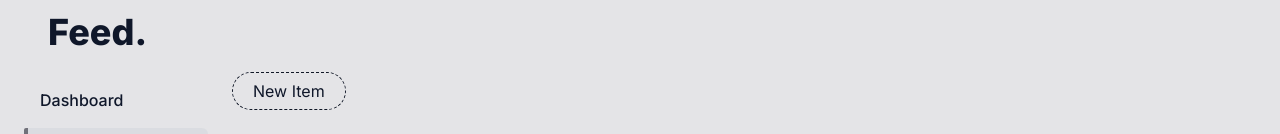
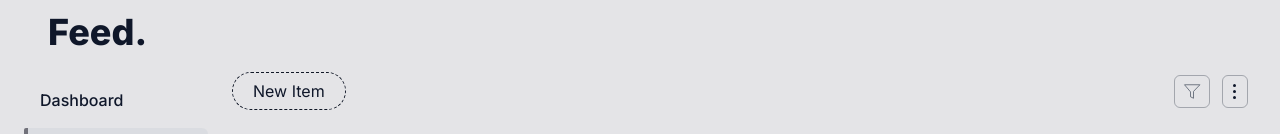
Before and after one commit to aymaneatigui/Feed, a React (Vite) app in the folder client/: page /items in a window 1280 px wide. Shown: the top 134 px of the page. Built offline with nearby package versions, Linux system fonts and the light colour scheme; no server answers.

Commit message:
add Filtred and Sort functionality

```diff
--- a/client/src/hooks/useItems.jsx
+++ b/client/src/hooks/useItems.jsx
@@ -1,15 +1,54 @@
-import { useEffect } from "react";
+import { useEffect, useRef } from "react";
 import { useDispatch, useSelector } from "react-redux";
 import { getItemsAc } from "../features/items/itemsAction.jsx";
+import { useState } from "react";
 
 const useItems = () => {
   const dispatch = useDispatch();
   const { items } = useSelector((state) => state.items);
 
+  const [sort, setSort] = useState("label");
+  const [list, setList] = useState([]);
+  const [filtred, setFiltred] = useState(false);
+  const [editSort, setEditSort] = useState(false);
+
   //Get Items :
   useEffect(() => {
     dispatch(getItemsAc());
   }, [dispatch]);
+
+  useEffect(() => {
+    let filtredList = [...items];
+    if (filtred) {
+      filtredList = filtredList.filter((i) => i?.isAvailable == true);
+    }
+    switch (sort) {
+      case "created":
+        filtredList = filtredList.sort(
+          (a, b) => new Date(b.createdAt) - new Date(a.createdAt),
+        );
+        break;
+
+      case "lowestprice":
+        filtredList = filtredList.sort((a, b) => a.price - b.price);
+        break;
+
+      case "highestprice":
+        filtredList = filtredList.sort((a, b) => b.price - a.price);
+        break;
+
+      default:
+        filtredList = filtredList.sort((a, b) => b.label - a.label);
+        break;
+    }
+    // if (sort == "created") {
+    //   filtredList = filtredList.sort(
+    //     (a, b) => new Date(b.createdAt) - new Date(a.createdAt),
+    //   );
+    // }
+    console.log(filtredList);
+    setList(filtredList);
+  }, [filtred, items, sort]);
 
   // Function to find an item by id
   const findItemById = (itemId) => {
@@ -17,7 +56,33 @@ const useItems = () => {
     return foundItem || false;
   };
 
-  return { items: items || [], findItemById };
+  const sortRef = useRef();
+
+  const handleClickOutside = (e) => {
+    if (sortRef.current.contains(e.target)) {
+      return;
+    }
+    setEditSort(false);
+  };
+
+  useEffect(() => {
+    document.addEventListener("mousedown", handleClickOutside);
+    return () => {
+      document.removeEventListener("mousedown", handleClickOutside);
+    };
+  }, []);
+
+  return {
+    items: list,
+    findItemById,
+    setFiltred,
+    filtred,
+    setSort,
+    sort,
+    setEditSort,
+    editSort,
+    sortRef,
+  };
 };
 
 export default useItems;
--- a/client/src/pages/item/Items.jsx
+++ b/client/src/pages/item/Items.jsx
@@ -4,30 +4,152 @@ import SideBar from "../SideBar.jsx";
 import Item from "./Item.jsx";
 
 const Items = () => {
-  const { items } = useItems();
+  const {
+    items,
+    setFiltred,
+    filtred,
+    setSort,
+    sort,
+    setEditSort,
+    editSort,
+    sortRef,
+  } = useItems();
+
+
   return (
     <div className="flex h-[calc(100vh-80px)] w-full">
       <SideBar />
       <div className="mx-3 flex h-full w-full flex-col overflow-hidden">
-        <div className="mb-3 flex w-full items-center justify-between">
+        <div className="mb-3 flex w-full items-center justify-between ">
           <Link
             to={"/item/create"}
             className="ml-3 w-fit cursor-pointer whitespace-nowrap rounded-full border border-dashed border-gray-900 px-5 py-2 leading-tight hover:bg-gray-300/50 "
           >
             New Item
           </Link>
+          <div className="mr-5 flex">
+            {/* Filter Icon */}
+            <div
+              onClick={() => {
+                setFiltred(!filtred);
+              }}
+              className="group ml-3  flex cursor-pointer select-none items-center justify-center rounded-md border border-slate-900/30 p-2 hover:border-slate-900/80 hover:bg-gray-300/50"
+            >
+              <svg
+                xmlns="http://www.w3.org/2000/svg"
+                width="18"
+                height="15"
+                viewBox="0 0 22 20"
+                id="filter"
+              >
+                <g
+                  fill={filtred ? "#4b5563" : "none"}
+                  fillRule="evenodd"
+                  strokeLinecap="round"
+                  strokeLinejoin="round"
+                >
+                  <g
+                    stroke="#4b5563"
+                    strokeWidth="1"
+                    transform="translate(-1614 -1629)"
+                  >
+                    <g transform="translate(1615 1630)">
+                      <path d="M20 0H0l8 9.46V16l4 2V9.46z"></path>
+                    </g>
+                  </g>
+                </g>
+              </svg>
+            </div>
+            {/* Remevie Icon */}
+
+            <div
+              ref={sortRef}
+              className="group relative ml-3 flex cursor-pointer select-none justify-center rounded-md border border-slate-900/30 p-1 duration-300 ease-in-out  hover:bg-gray-300/50 "
+            >
+              <button
+                onClick={() => setEditSort(!editSort)}
+                id="dropdownButton"
+                data-dropdown-toggle="dropdown"
+                className="relative flex h-full w-full rotate-90 items-center justify-center  rounded-lg  text-sm text-gray-500  focus:outline-none "
+                type="button"
+              >
+                <span className="sr-only">Open dropdown</span>
+                <svg
+                  className="h-4 w-4"
+                  aria-hidden="true"
+                  xmlns="http://www.w3.org/2000/svg"
+                  fill="currentColor"
+                  viewBox="0 0 16 3"
+                >
+                  <path d="M2 0a1.5 1.5 0 1 1 0 3 1.5 1.5 0 0 1 0-3Zm6.041 0a1.5 1.5 0 1 1 0 3 1.5 1.5 0 0 1 0-3ZM14 0a1.5 1.5 0 1 1 0 3 1.5 1.5 0 0 1 0-3Z" />
+                </svg>
+              </button>
+              <div
+                className={`${!editSort && "hidden"}  absolute right-0 top-9 flex h-36 w-32 cursor-default flex-col overflow-hidden rounded-md border border-zinc-900/30 bg-zinc-50 pb-3  shadow-md duration-500 ease-in-out`}
+              >
+                <span className="my-1 h-5 w-full p-1 px-2 text-xs text-zinc-500">
+                  Sort by :
+                </span>
+                <div className="mt-1 flex h-full w-full flex-col text-sm font-medium">
+                  <span
+                    onClick={() => setSort("label")}
+                    className={`flex h-full w-full cursor-pointer items-center justify-start text-xs text-gray-700 hover:bg-gray-300/30
+                    ${sort == "label" ? "border-l-4 border-zinc-900/50 bg-gray-300/70 ps-4 font-semibold" : "ps-3"}
+                    `}
+                  >
+                    Label
+                  </span>
+                  <span
+                    onClick={() => setSort("created")}
+                    className={`flex h-full w-full cursor-pointer  items-center justify-start text-xs text-gray-700 hover:bg-gray-300/30
+                    ${sort == "created" ? "border-l-4 border-zinc-900/50 bg-gray-300/70 ps-5 font-semibold" : "ps-3"}
+                    `}
+                  >
+                    Created
+                  </span>
+                  <span
+                    onClick={() => setSort("lowestprice")}
+                    className={`flex h-full w-full cursor-pointer  items-center justify-start text-xs text-gray-700 hover:bg-gray-300/30
+                    ${sort == "lowestprice" ? "border-l-4 border-zinc-900/50 bg-gray-300/70 ps-5 font-semibold" : "ps-3"}`}
+                  >
+                    Lowest price
+                  </span>
+                  <span
+                    onClick={() => setSort("highestprice")}
+                    className={`flex h-full w-full cursor-pointer  items-center justify-start text-xs text-gray-700 hover:bg-gray-300/30
+                    ${sort == "highestprice" ? "border-l-4 border-zinc-900/50 bg-gray-300/70 ps-5 font-semibold" : "ps-3"}
+                    `}
+                  >
+                    Highest price
+                  </span>
+                </div>
+              </div>
+            </div>
+          </div>
         </div>
         <section className="my-3 h-full w-full overflow-hidden rounded-2xl border border-gray-900/10 bg-zinc-100">
           <div className="myScrollbar h-full w-full overflow-auto">
-            <table className="w-full divide-y divide-gray-200 text-left text-sm text-gray-500 border-b-2">
+            <table className="w-full divide-y divide-gray-200 border-b-2 text-left text-sm text-gray-500">
               <thead className="h-14 bg-zinc-100 text-xs uppercase text-gray-700">
                 <tr>
-                  <th scope="col" className="px-6 py-3">Label</th>
-                  <th scope="col" className="px-6 py-3">Price</th>
-                  <th scope="col" className="px-6 py-3">Created</th>
-                  <th scope="col" className="px-6 py-3">Description</th>
-                  <th scope="col" className="px-6 py-3 text-center">Availability</th>
-                  <th scope="col" className="px-6 py-3 text-center">Details</th>
+                  <th scope="col" className="px-6 py-3">
+                    Label
+                  </th>
+                  <th scope="col" className="px-6 py-3">
+                    Price
+                  </th>
+                  <th scope="col" className="px-6 py-3">
+                    Created
+                  </th>
+                  <th scope="col" className="px-6 py-3">
+                    Description
+                  </th>
+                  <th scope="col" className="px-6 py-3 text-center">
+                    Availability
+                  </th>
+                  <th scope="col" className="px-6 py-3 text-center">
+                    Details
+                  </th>
                 </tr>
               </thead>
               <tbody>
```
